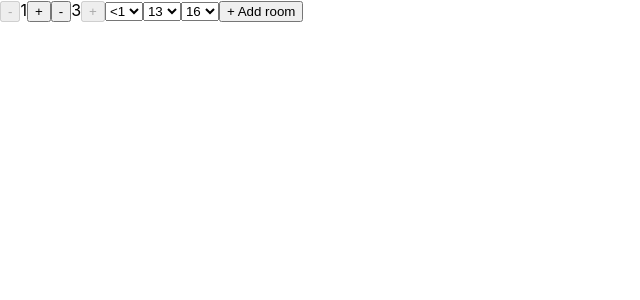
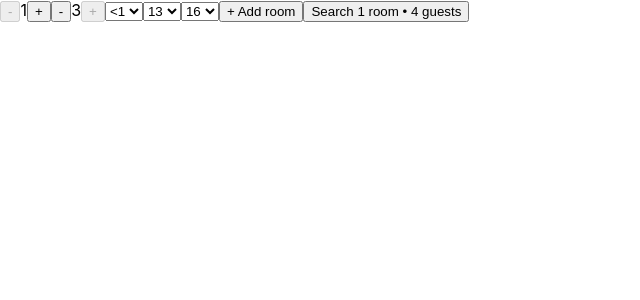
Before and after one commit to imteekay/frontend-challenges, a React (Create React App) app in the folder findhotel-frontend-assignment/: page / in a window 1280 px wide. Shown: the top 300 px of the page, without its empty margins (0-640 px from the left). Built offline with nearby package versions, Linux system fonts and the light colour scheme.

Commit message:
add search button

```diff
--- a/findhotel-frontend-assignment/src/GuestRooms/contexts/GuestRoomsContext.tsx
+++ b/findhotel-frontend-assignment/src/GuestRooms/contexts/GuestRoomsContext.tsx
@@ -5,6 +5,7 @@ import { toGuestRooms } from '../transformers/toGuestRooms';
 type GuestRoomsValues = {
   getAdultsCount: (room: string) => number;
   getChildrenCount: (room: string) => number;
+  getGuestsCount: () => number;
   getChildren: (room: string) => Child[];
   getRooms: () => string[];
   updateAdultsCount: (room: string, count: number) => void;
@@ -12,6 +13,7 @@ type GuestRoomsValues = {
   addChild: (room: string) => void;
   removeChild: (room: string) => void;
   addRoom: () => void;
+  guestRooms: GuestRooms;
 };
 
 export const GuestRoomsContext = createContext<GuestRoomsValues>(undefined);
@@ -38,6 +40,14 @@ export const GuestRoomsProvider = ({ children, guestRoomsString }) => {
 
   function getChildrenCount(room: string) {
     return guestRooms.rooms[room].children.length;
+  }
+
+  function getGuestsCount() {
+    return Object.values(guestRooms.rooms).reduce(
+      (guestsCount, room) =>
+        guestsCount + room.adultsCount + room.children.length,
+      0
+    );
   }
 
   function getChildren(room: string) {
@@ -128,6 +138,7 @@ export const GuestRoomsProvider = ({ children, guestRoomsString }) => {
   const providerValue = {
     getAdultsCount,
     getChildrenCount,
+    getGuestsCount,
     getChildren,
     getRooms,
     updateAdultsCount,
@@ -135,6 +146,7 @@ export const GuestRoomsProvider = ({ children, guestRoomsString }) => {
     addChild,
     removeChild,
     addRoom,
+    guestRooms,
   };
 
   return (
--- /dev/null
+++ b/findhotel-frontend-assignment/src/components/GuestRooms/SearchButton/index.tsx
@@ -0,0 +1,32 @@
+import { useContext } from 'react';
+import { GuestRoomsContext } from '../../../GuestRooms/contexts/GuestRoomsContext';
+import { toGuestRoomsString } from '../../../GuestRooms/transformers/toGuestRoomsString';
+
+function getRoomsCountText(roomsCount: number) {
+  return roomsCount > 1 ? `${roomsCount} rooms` : `${roomsCount} room`;
+}
+
+function getGuestsCountText(guestsCount: number) {
+  return guestsCount > 1 ? `${guestsCount} guests` : `${guestsCount} guest`;
+}
+
+export const SearchButton = () => {
+  const { guestRooms, getRooms, getGuestsCount } =
+    useContext(GuestRoomsContext);
+
+  const rooms = getRooms();
+  const roomsCountText = getRoomsCountText(rooms.length);
+  const guestsCount = getGuestsCount();
+  const guestsCountText = getGuestsCountText(guestsCount);
+
+  const search = () => {
+    console.log('guestRooms', guestRooms);
+    console.log('guestRooms string', toGuestRoomsString(guestRooms));
+  };
+
+  return (
+    <button onClick={search}>
+      Search {roomsCountText} • {guestsCountText}
+    </button>
+  );
+};
--- a/findhotel-frontend-assignment/src/components/GuestRooms/index.tsx
+++ b/findhotel-frontend-assignment/src/components/GuestRooms/index.tsx
@@ -1,6 +1,7 @@
 import { useContext } from 'react';
 import { GuestRoom } from './GuestRoom';
 import { GuestRoomsContext } from '../../GuestRooms/contexts/GuestRoomsContext';
+import { SearchButton } from './SearchButton';
 
 export const GuestRooms = () => {
   const { getRooms, addRoom } = useContext(GuestRoomsContext);
@@ -12,6 +13,7 @@ export const GuestRooms = () => {
         <GuestRoom key={room} room={room} />
       ))}
       <button onClick={addRoom}>+ Add room</button>
+      <SearchButton />
     </>
   );
 };
```
